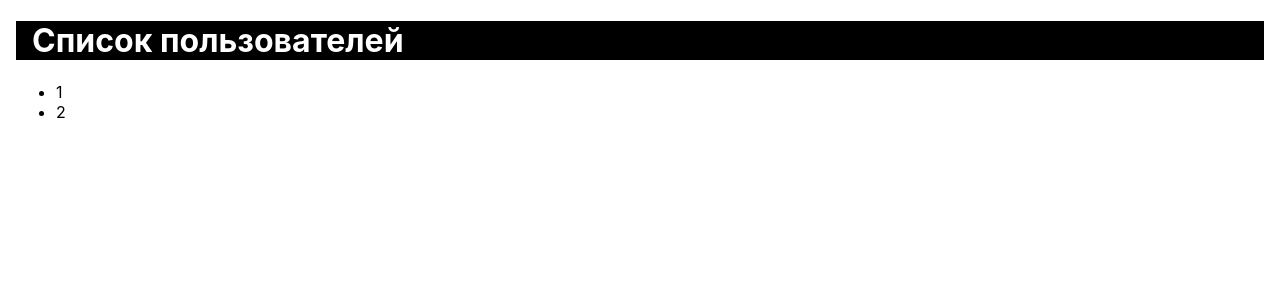
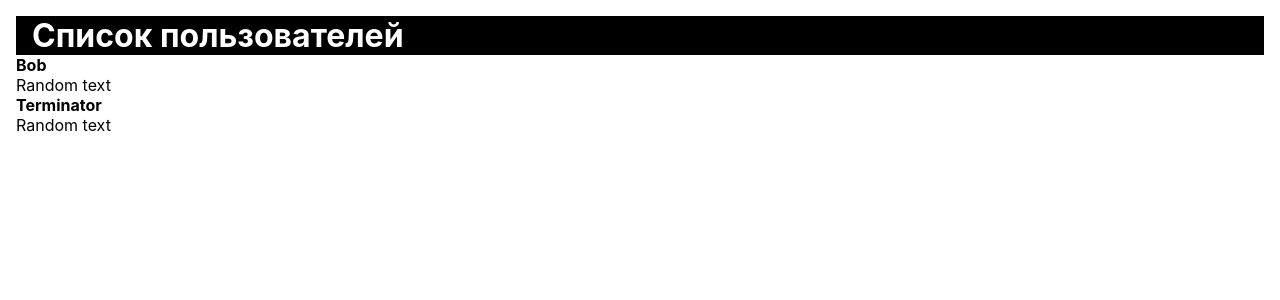
Before and after one commit to Denis-Str/react-test, a React (Create React App) app: page / in a window 1280 px wide. Shown: the top 300 px of the page. Built offline with nearby package versions, Linux system fonts and the light colour scheme.

Commit message:
исправляет вывод данных в списке

```diff
--- a/src/components/User/index.js
+++ b/src/components/User/index.js
@@ -1,28 +1,35 @@
 import React from "react";
 
-// class User extends React.Component {
-//   // constructor(props) {
-//   //   super(props);
-//   //   this.state = {
-//   //     user: {}
-//   //   };
-//   // }
-//
-//   render() {
-//     return (
-//       // <li>23423423</li>
-//       <li>{this.props.value}</li>
-//     )
-//   }
+class User extends React.Component {
+  constructor(props) {
+    super(props);
+    this.state = {
+      user: props.user
+    };
+  }
+
+  render() {
+    const { firstName, bio } = this.state.user
+    return (
+      <li>
+        <h4>{firstName}</h4>
+        <div>{bio}</div>
+      </li>
+    )
+  }
+}
+
+export default User;
+
+
+// const User = (props) => {
+//   const { firstName, bio } = props.user
+//   return (
+//     <li>
+//       <h4>{firstName}</h4>
+//       <div>{bio}</div>
+//     </li>
+//   )
 // }
 //
 // export default User;
-
-
-const User = (props) => {
-  // const user = props.user
-  // return  <li key={user.id.toString()}>{props}</li>;
-  return  <li>{props.user.id}</li>;
-}
-
-export default User;
--- a/src/styles/index.css
+++ b/src/styles/index.css
@@ -11,3 +11,13 @@ body {
   color: #fff;
   padding-left: 16px;
 }
+
+ul {
+  list-style: none;
+  margin: 0;
+  padding: 0;
+}
+
+h1, h2, h3, h4, h5, h6 {
+  margin: 0;
+}
```
